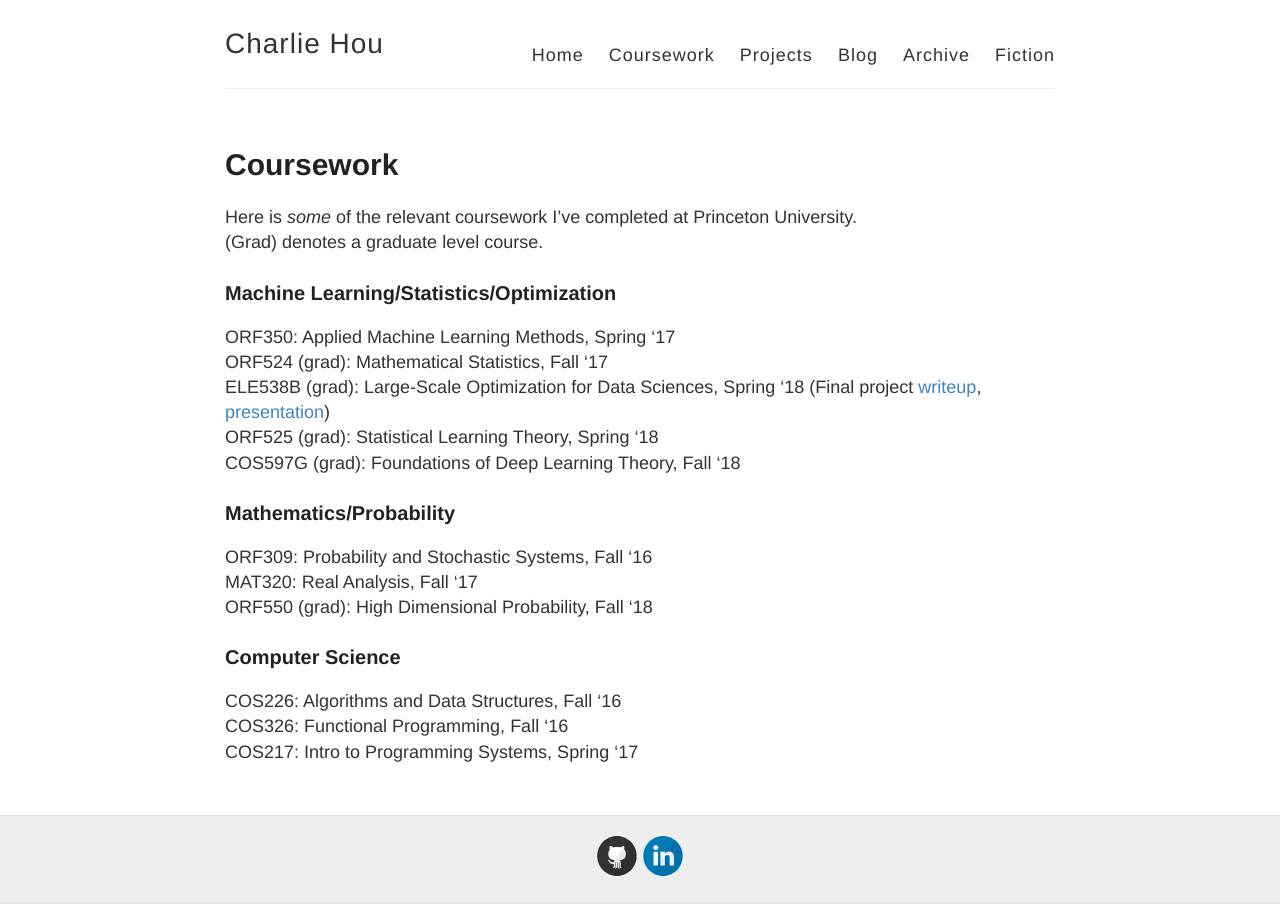
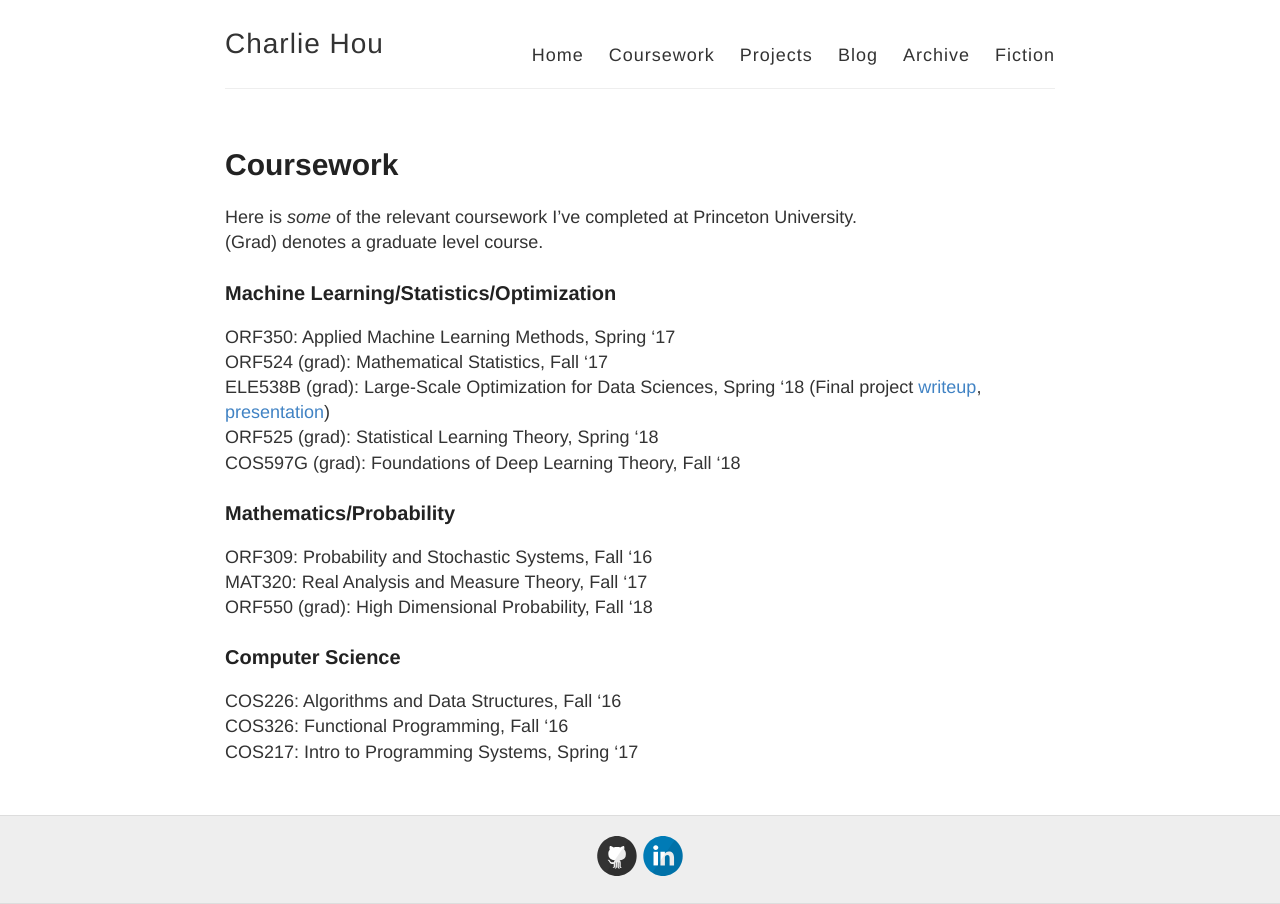
Before and after one commit to houcharlie/oldwebsite, a Jekyll site: the page built from coursework.md, in a window 1280 px wide. Built offline with Jekyll 4.4.1, drawn with Linux system fonts in a browser that asks for light colours.

Commit message:
Update coursework.md

```diff
--- a/coursework.md
+++ b/coursework.md
@@ -16,7 +16,7 @@ COS597G (grad): Foundations of Deep Learning Theory, Fall '18
 
 ### Mathematics/Probability
 ORF309: Probability and Stochastic Systems, Fall '16
-MAT320: Real Analysis, Fall '17
+MAT320: Real Analysis and Measure Theory, Fall '17
 ORF550 (grad): High Dimensional Probability, Fall '18
 
 ### Computer Science
```
